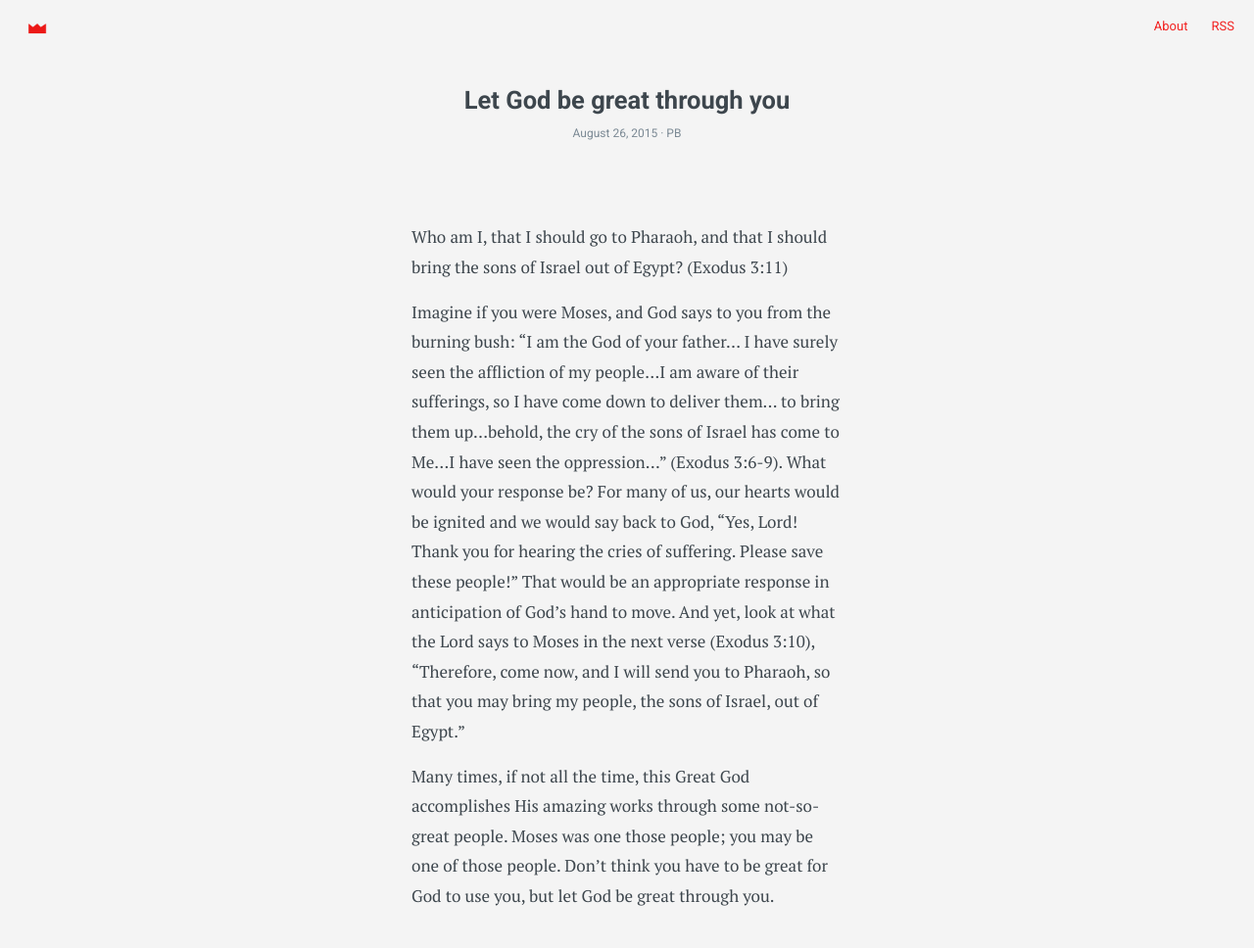
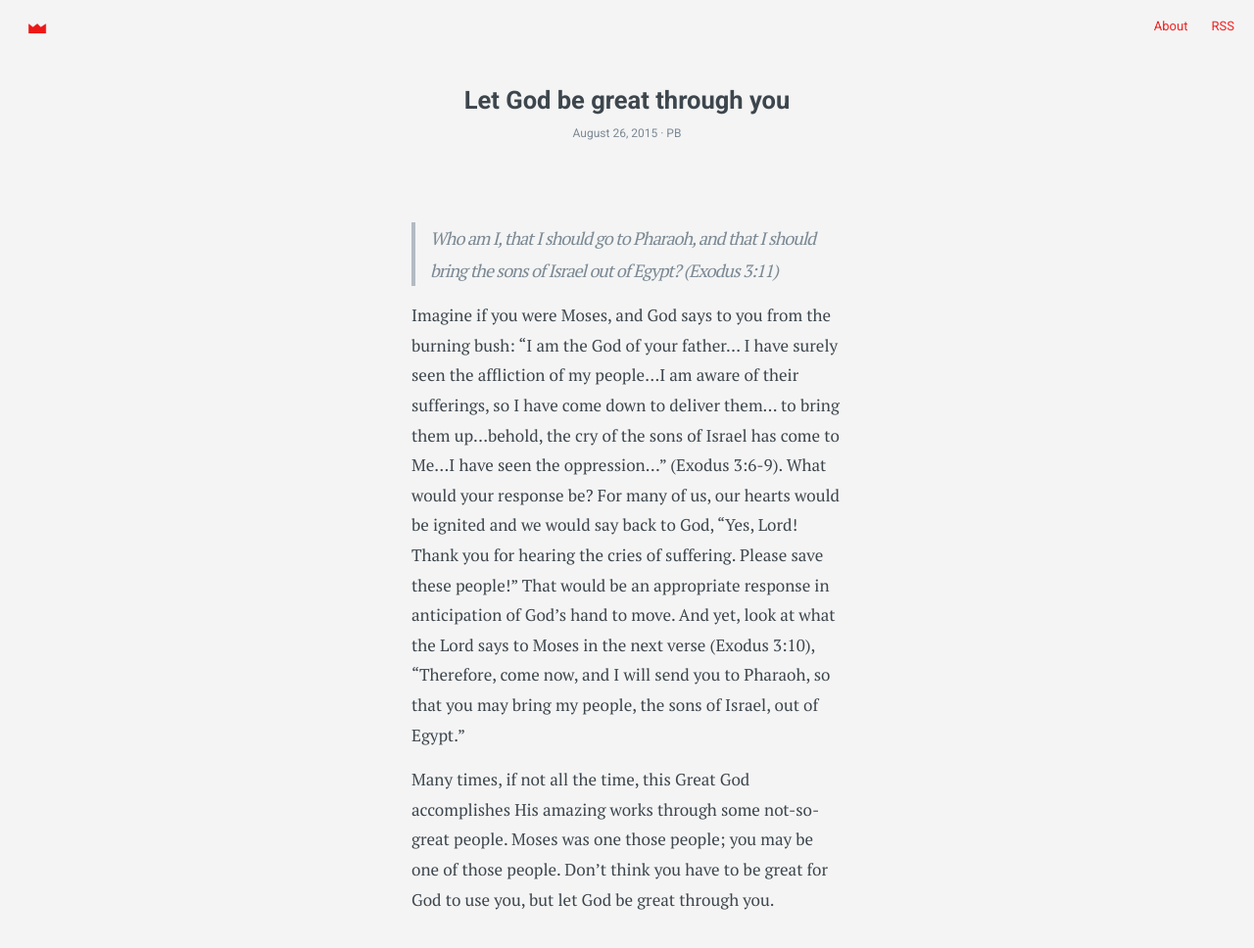
Before and after one commit to edchao/crown, a Jekyll site: the page built from _posts/2015-08-26-God_be_great_through_you.markdown, in a window 1280 px wide and 1029 px high. Shown: the top 968 px of the window at 98% size. Built offline with Jekyll 4.4.1, drawn with Linux system fonts in a browser that asks for light colours.

```diff
--- a/_posts/2015-08-25-God_be_great_through_you.markdown
+++ b/_posts/2015-08-26-God_be_great_through_you.markdown
@@ -6,7 +6,7 @@ categories: crown
 author: PB
 ---
 
-Who am I, that I should go to Pharaoh, and that I should bring the sons of Israel out of Egypt? (Exodus 3:11)
+> Who am I, that I should go to Pharaoh, and that I should bring the sons of Israel out of Egypt? (Exodus 3:11)
 
 Imagine if you were Moses, and God says to you from the burning bush: "I am the God of your father... I have surely seen the affliction of my people...I am aware of their sufferings, so I have come down to deliver them... to bring them up...behold, the cry of the sons of Israel has come to Me...I have seen the oppression..." (Exodus 3:6-9). What would your response be? For many of us, our hearts would be ignited and we would say back to God, "Yes, Lord! Thank you for hearing the cries of suffering. Please save these people!" That would be an appropriate response in anticipation of God's hand to move. And yet, look at what the Lord says to Moses in the next verse (Exodus 3:10), "Therefore, come now, and I will send you to Pharaoh, so that you may bring my people, the sons of Israel, out of Egypt."
 
```
